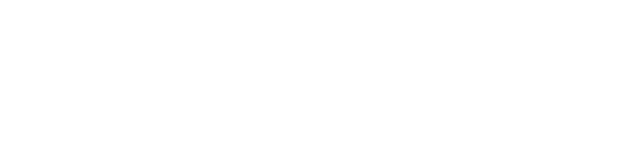
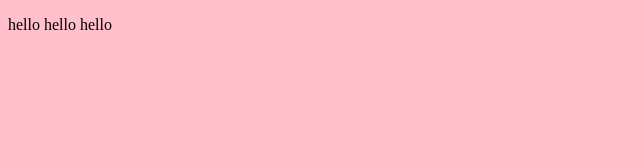
Before and after one commit to DeborahSavage/breakpoint-exercise, a plain HTML site: page index.html in a window 1280 px wide. Shown: the whole page, without its empty margins (0-640 px from the left). Drawn offline with Linux system fonts and the light colour scheme; files that its build step writes are made by us from their sources.

Commit message:
media query exercise

```diff
--- a/index.html
+++ b/index.html
@@ -4,9 +4,10 @@
     <meta charset="UTF-8">
     <meta name="viewport" content="width=device-width, initial-scale=1">
     <title>Skillcrush Testing</title>
-    <link rel="stylesheet" type="text/css" href="css/main.css" />
+    <link rel="stylesheet" type="text/css" href="main.css" />
   </head>
 
   <body>
+    <p>hello hello hello</p>
   </body>
 </html>
--- a/main.css
+++ b/main.css
@@ -1,12 +1,14 @@
 
 /* ----------- Tablets larger than 768px wide ----------- */
-@media () {
+@media (min-width: 768px) {
 	body {
     background: red;
   }
 }
 
 /* ----------- Monitors larger than 1200px wide ----------- */
-@media () {
-
+@media (min-width: 1200px) {
+	body {
+		background: pink;
+	}
 }
```
